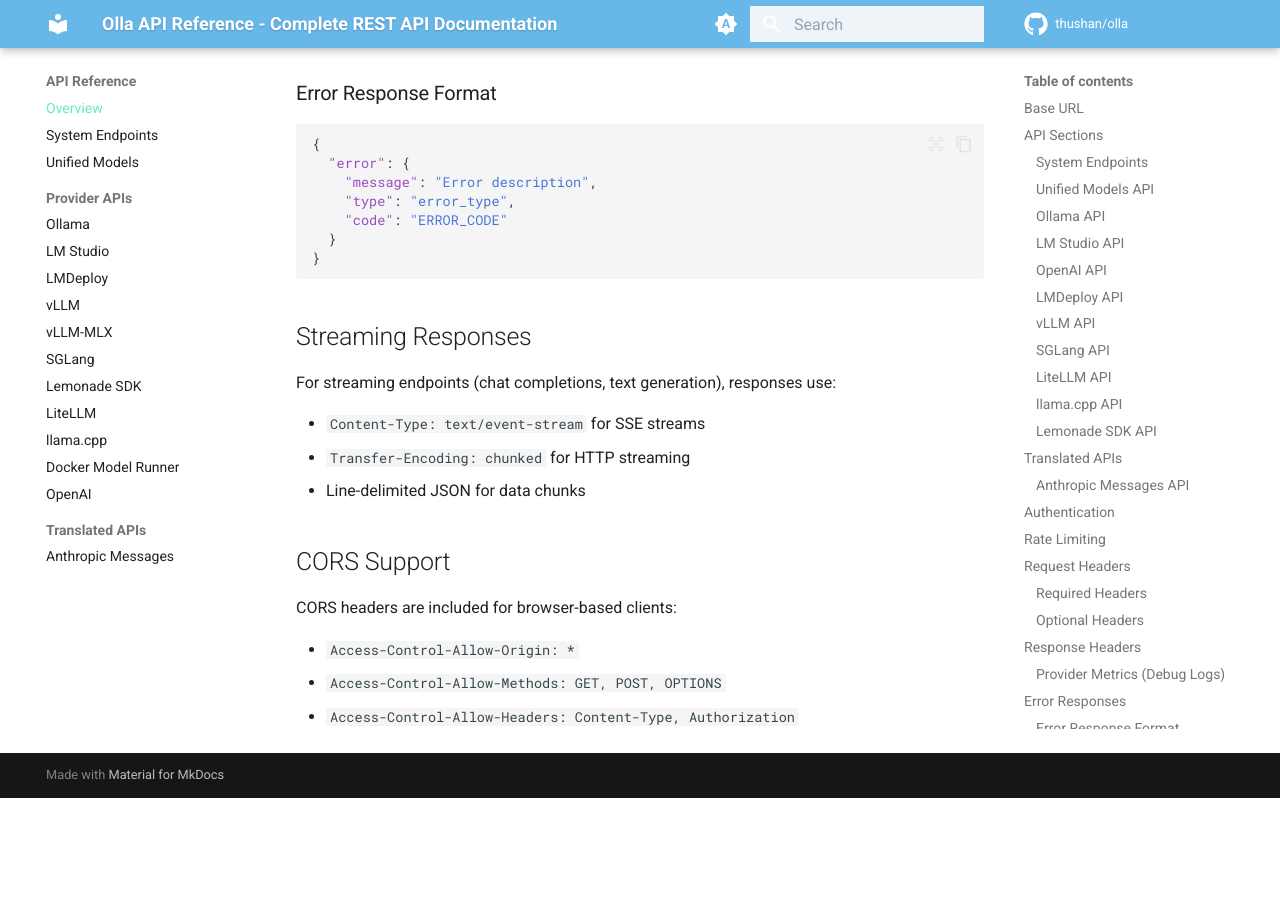
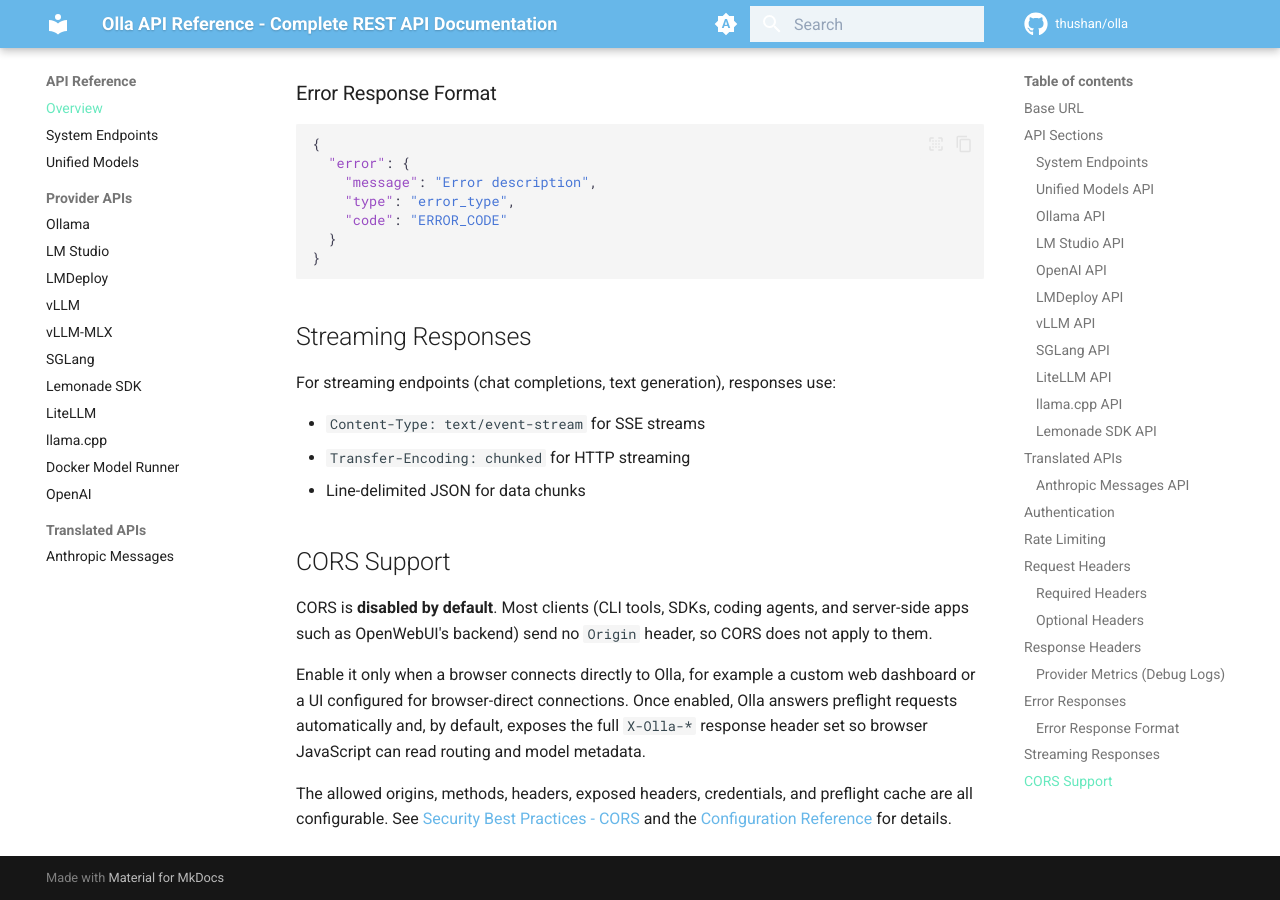
Before and after one commit to leo-3889/olla, an MkDocs documentation site: the page built from docs/content/api-reference/overview.md, in a window 1280 px wide and 900 px high, scrolled down 5635 px. Built offline with MkDocs 1.6.1 and Material for MkDocs 9.7.7, drawn with Linux system fonts in a browser that asks for light colours; comment, search, counter and statistics services are not loaded; before the commit the page ends 6433 px from its top, so only the background shows below that.

```diff
--- a/docs/content/api-reference/overview.md
+++ b/docs/content/api-reference/overview.md
@@ -210,8 +210,8 @@ For streaming endpoints (chat completions, text generation), responses use:
 
 ## CORS Support
 
-CORS headers are included for browser-based clients:
+CORS is **disabled by default**. Most clients (CLI tools, SDKs, coding agents, and server-side apps such as OpenWebUI's backend) send no `Origin` header, so CORS does not apply to them.
 
-- `Access-Control-Allow-Origin: *`
-- `Access-Control-Allow-Methods: GET, POST, OPTIONS`
-- `Access-Control-Allow-Headers: Content-Type, Authorization`
+Enable it only when a browser connects directly to Olla, for example a custom web dashboard or a UI configured for browser-direct connections. Once enabled, Olla answers preflight requests automatically and, by default, exposes the full `X-Olla-*` response header set so browser JavaScript can read routing and model metadata.
+
+The allowed origins, methods, headers, exposed headers, credentials, and preflight cache are all configurable. See [Security Best Practices - CORS](../configuration/practices/security.md#cors) and the [Configuration Reference](../configuration/reference.md#cors) for details.
```
Also changed, not shown: docs/content/faq.md (+10 -0 lines), docs/content/index.md (+1 -1 lines), docs/content/integrations/frontend/openwebui.md (+3 -0 lines), readme.md.
